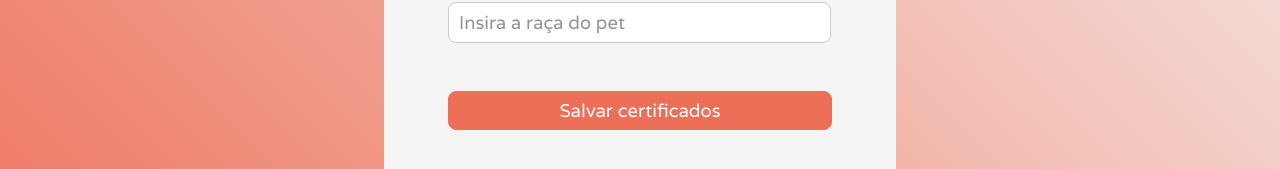
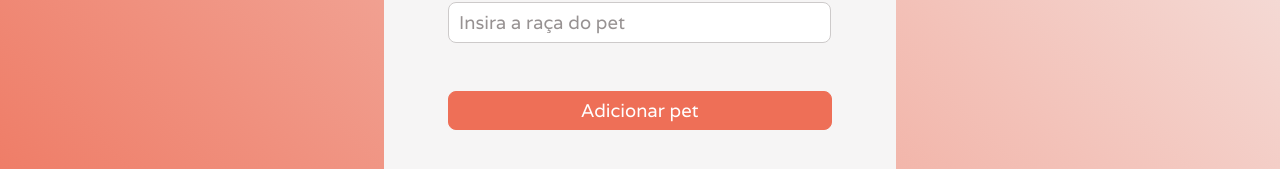
Before and after one commit to laufoes/pet-form, a React (Create React App) app: page / in a window 1280 px wide. Shown: the part 447-616 px from the top of the page. Built offline with nearby package versions, Linux system fonts and the light colour scheme.

Commit message:
Botao recebe props

```diff
--- a/src/components/Formulário/Botao/index.tsx
+++ b/src/components/Formulário/Botao/index.tsx
@@ -1,12 +1,16 @@
 import styles from './Botao.module.scss';
 
-export default function Botao() {
+interface Props {
+    btnText: string
+}
+
+export default function Botao({ btnText }: Props) {
     return(
         <button
         className={styles.botao}
         type="submit"
         >
-        Salvar certificados
+        {btnText}
         </button>
     )
 }
--- a/src/components/Formulário/index.tsx
+++ b/src/components/Formulário/index.tsx
@@ -39,7 +39,7 @@ return(
                     icon={false}
                 />
                 {/* select idade em anos */}
-                <Botao />
+                <Botao btnText="Adicionar pet"/>
             </form>
     </div>
     )
```
